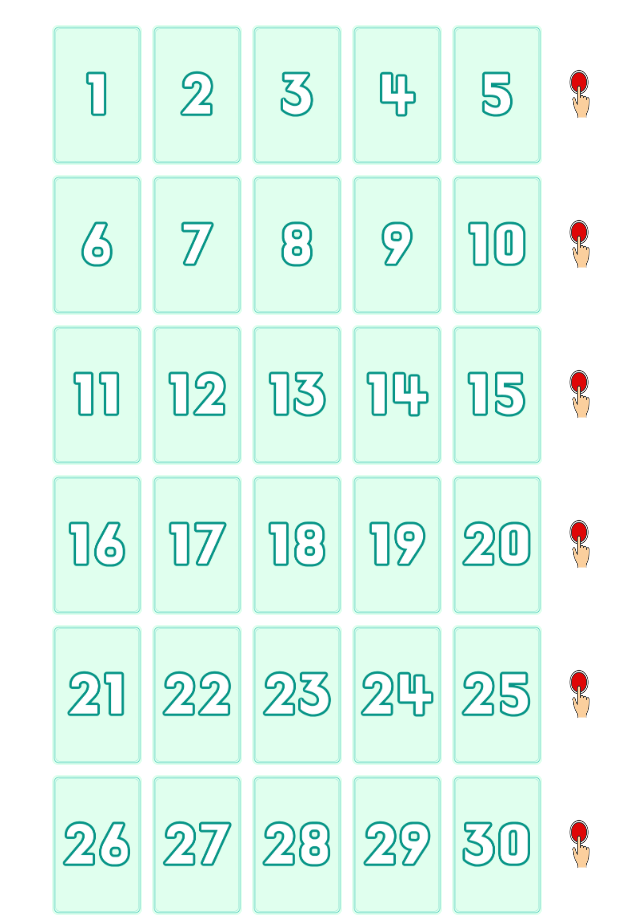
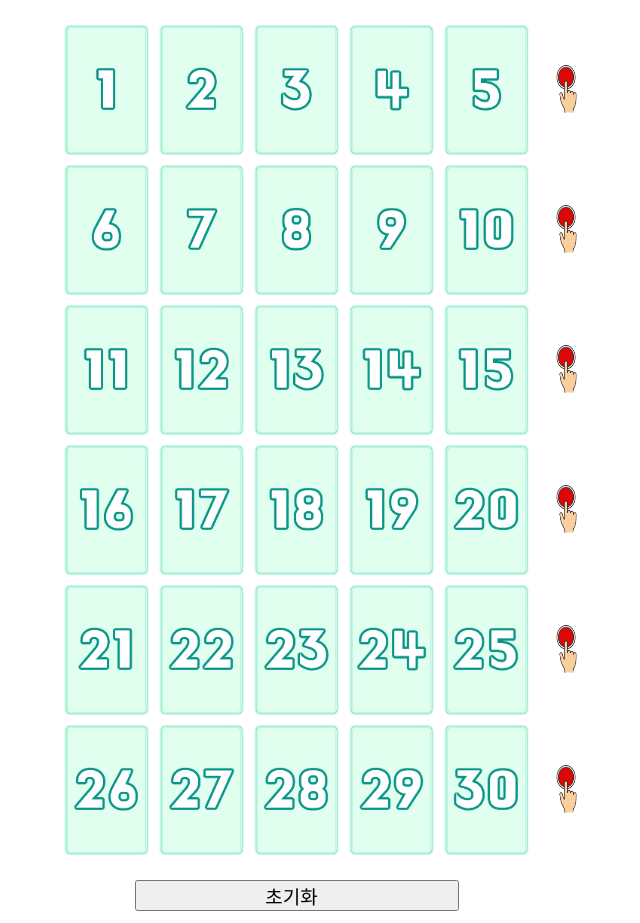
Before and after one commit to munseongjo/fight, a plain HTML site: page index.html in a window 1280 px wide. Shown: the top 923 px of the page, without its empty margins (321-961 px from the left). Drawn offline with Linux system fonts and the light colour scheme.

Commit message:
Update index.html

```diff
--- a/index.html
+++ b/index.html
@@ -70,8 +70,8 @@
 			width: 324px
         }
         .card {
-            width: 90px;
-            height: 140px; /* 높이를 더 높게 조정 */
+            width: 85px;
+            height: 130px; /* 높이를 더 높게 조정 */
             margin: 5px;
             cursor: pointer;
             position: relative; /* 부모 기준으로 자식의 크기 조절을 위해 추가 */
```
